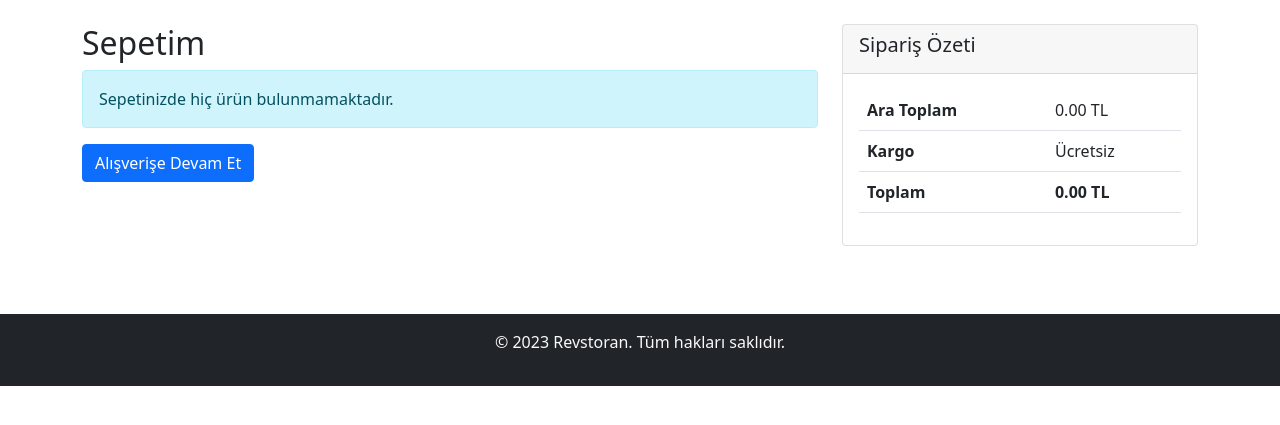
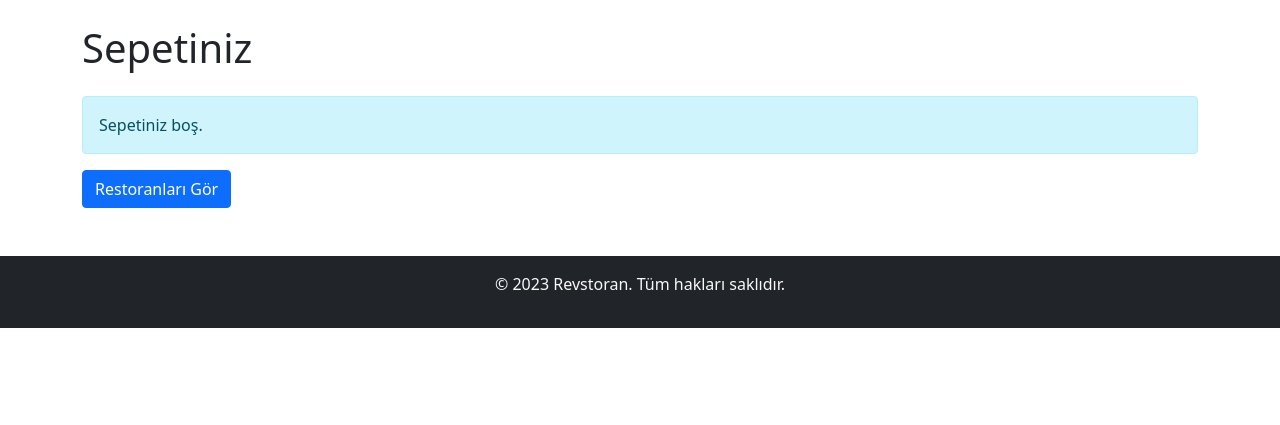
Before and after one commit to meryem74/thechef, a Flask app: template templates/cart.html in a window 1280 px wide. Shown: the part 56-481 px from the top of the page. Run offline with Flask 3, Linux system fonts and the light colour scheme; the template is opened without the code that fills it, so the values that code supplies are empty.

Commit message:
Update cart.html

```diff
--- a/templates/cart.html
+++ b/templates/cart.html
@@ -1,15 +1,12 @@
 {% extends "layout.html" %}
 
-{% block title %}Sepetim{% endblock %}
+{% block title %}Sepet{% endblock %}
 
 {% block content %}
-<div class="row">
-    <div class="col-md-8">
-        <h2>Sepetim</h2>
+<h1 class="mb-4">Sepetiniz</h1>
 
-        {% if cart.items %}
-        <div class="table-responsive">
-            <table class="table">
+{% if cart['items'] %}
+<table class="table table-bordered">
     <thead>
         <tr>
             <th>Ürün</th>
@@ -20,14 +17,14 @@
         </tr>
     </thead>
     <tbody>
-                    {% for item in cart.items %}
+        {% for item in cart['items'] %}
         <tr>
             <td>{{ item.name }}</td>
             <td>{{ "%.2f"|format(item.price) }} TL</td>
             <td>
                 <form method="POST" action="{{ url_for('update_cart_quantity', menu_id=item.id) }}" class="d-flex">
-                                <input type="number" name="quantity" value="{{ item.quantity }}" min="1" max="50" class="form-control form-control-sm" style="width: 70px;">
-                                <button type="submit" class="btn btn-sm btn-outline-primary ms-1">Güncelle</button>
+                    <input type="number" name="quantity" value="{{ item.quantity }}" min="1" max="50" class="form-control form-control-sm me-2" style="width:70px;">
+                    <button type="submit" class="btn btn-sm btn-primary">Güncelle</button>
                 </form>
             </td>
             <td>{{ "%.2f"|format(item.price * item.quantity) }} TL</td>
@@ -40,46 +37,25 @@
         {% endfor %}
     </tbody>
 </table>
-        </div>
 
-        <div class="d-flex justify-content-between">
+<h4>Toplam: {{ "%.2f"|format(total) }} TL</h4>
+
+<div class="mt-3">
     <form method="POST" action="{{ url_for('clear_cart') }}">
-                <button type="submit" class="btn btn-outline-danger">Sepeti Temizle</button>
+        <button type="submit" class="btn btn-warning">Sepeti Temizle</button>
     </form>
-            <form method="POST" action="{{ url_for('checkout') }}">
-                <button type="submit" class="btn btn-success">Siparişi Tamamla</button>
+    {% if user %}
+    <form method="POST" action="{{ url_for('checkout') }}" class="mt-2">
+        <button type="submit" class="btn btn-success">Siparişi Onayla</button>
     </form>
-        </div>
     {% else %}
-        <div class="alert alert-info">
-            Sepetinizde hiç ürün bulunmamaktadır.
-        </div>
-        <a href="{{ url_for('index') }}" class="btn btn-primary">Alışverişe Devam Et</a>
+    <div class="alert alert-info mt-2">Sipariş vermek için <a href="{{ url_for('login') }}">giriş yapın</a>.</div>
     {% endif %}
 </div>
 
-    <div class="col-md-4">
-        <div class="card">
-            <div class="card-header">
-                <h5 class="card-title">Sipariş Özeti</h5>
-            </div>
-            <div class="card-body">
-                <table class="table">
-                    <tr>
-                        <th>Ara Toplam</th>
-                        <td>{{ "%.2f"|format(total) }} TL</td>
-                    </tr>
-                    <tr>
-                        <th>Kargo</th>
-                        <td>Ücretsiz</td>
-                    </tr>
-                    <tr class="fw-bold">
-                        <th>Toplam</th>
-                        <td>{{ "%.2f"|format(total) }} TL</td>
-                    </tr>
-                </table>
-            </div>
-        </div>
-    </div>
-</div>
+{% else %}
+<div class="alert alert-info">Sepetiniz boş.</div>
+<a href="{{ url_for('index') }}" class="btn btn-primary">Restoranları Gör</a>
+{% endif %}
+
 {% endblock %}
```
Lines whose indentation alone changed are shown as unchanged.
